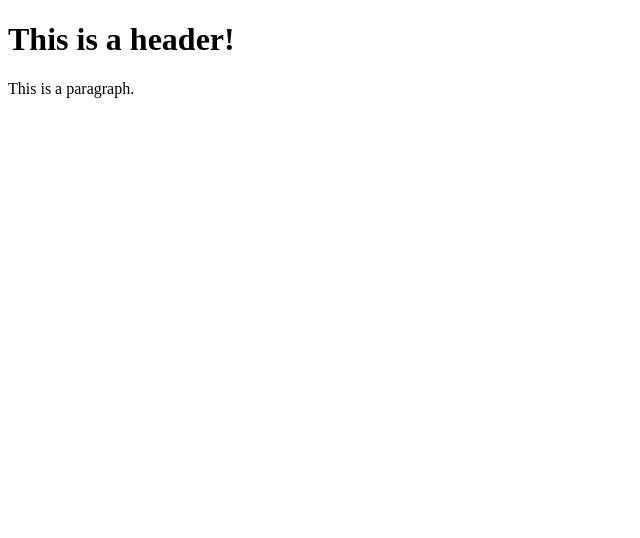
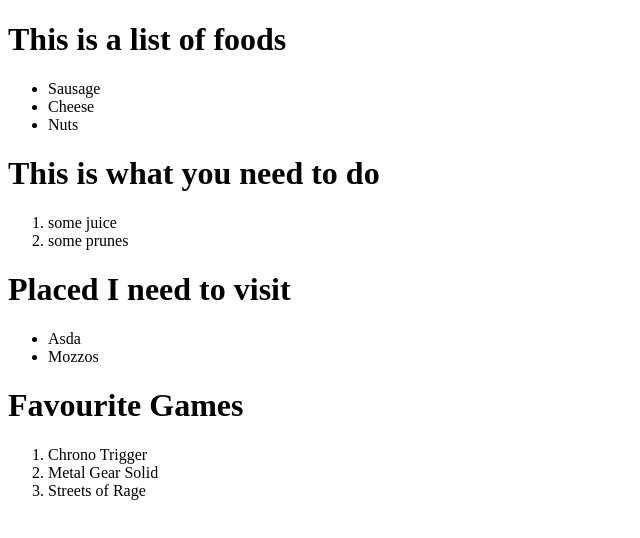
Before and after one commit to mootkinstein/git_test, a plain HTML site: page html-boilerplate/index.html in a window 1280 px wide. Shown: the whole page, without its empty margins (0-640 px from the left). Drawn offline with Linux system fonts and the light colour scheme.

Commit message:
Added Odin Linkd and Images  Project
Learning how to use HTML and to use more robust git commit comments.

[Ticket : 1?]

```diff
--- a/html-boilerplate/index.html
+++ b/html-boilerplate/index.html
@@ -7,8 +7,34 @@
     <title>Just some tests</title>
 </head>
 <body>
-    <h1>This is a header!</h1>
-    <p>This is a paragraph.</p>
+    <h1>This is a list of foods</h1>
+    <ul>
+        <li>Sausage</li>
+        <li>Cheese</li>
+        <li>Nuts</li>
+    </ul>
+
+    <h1>This is what you need to do</h1>
+    <ol>
+        <li>some juice</li>
+        <li>some prunes</li>
+    </ol>
+
+    <h1>Placed I need to visit</h1>
+    <ul>
+        <li>Asda</li>
+        <li>Mozzos</li>
+    </ul>
+
+    <h1>Favourite Games</h1>
+    <ol>
+        <li>Chrono Trigger</li>
+        <li>Metal Gear Solid</li>
+        <li>Streets of Rage</li>
+    </ol>
     <!-- This is a wicked comment-->
+
+
+
 </body>
 </html>
```
Also changed, not shown: odin-links-and-images/index.html (added, +16 -0 lines), odin-links-and-images/pages/about.html (added, +12 -0 lines), odin-links-and-images/images/dog.jpg (added).
